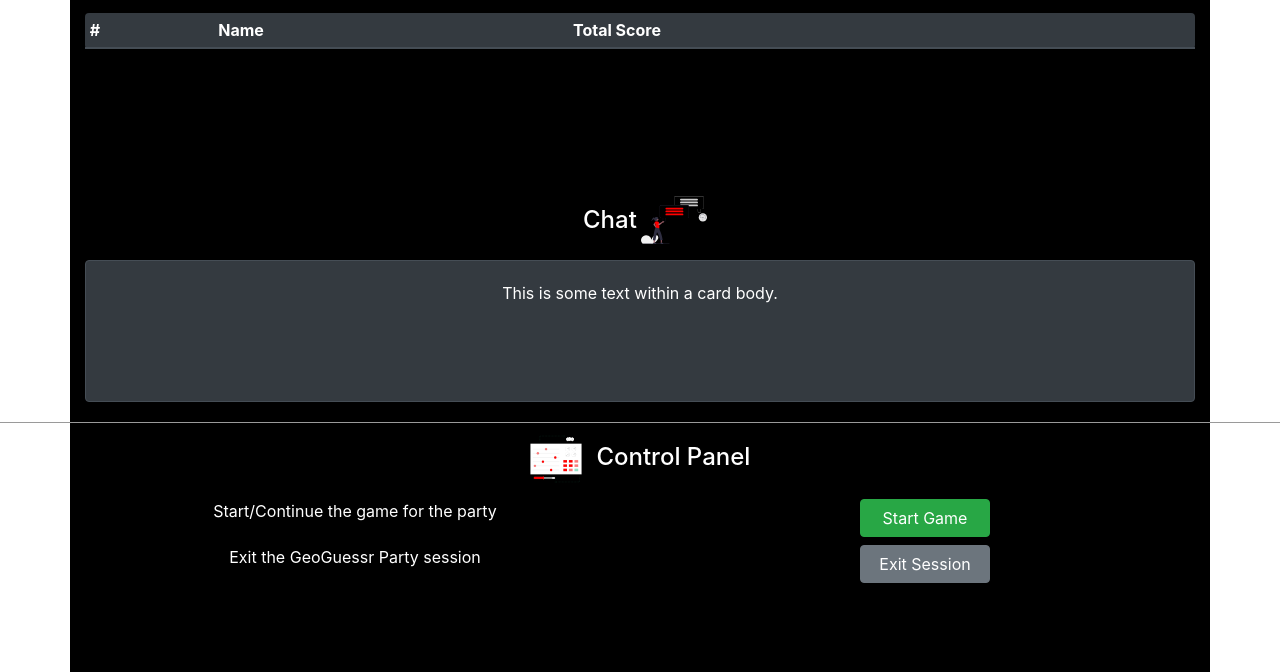
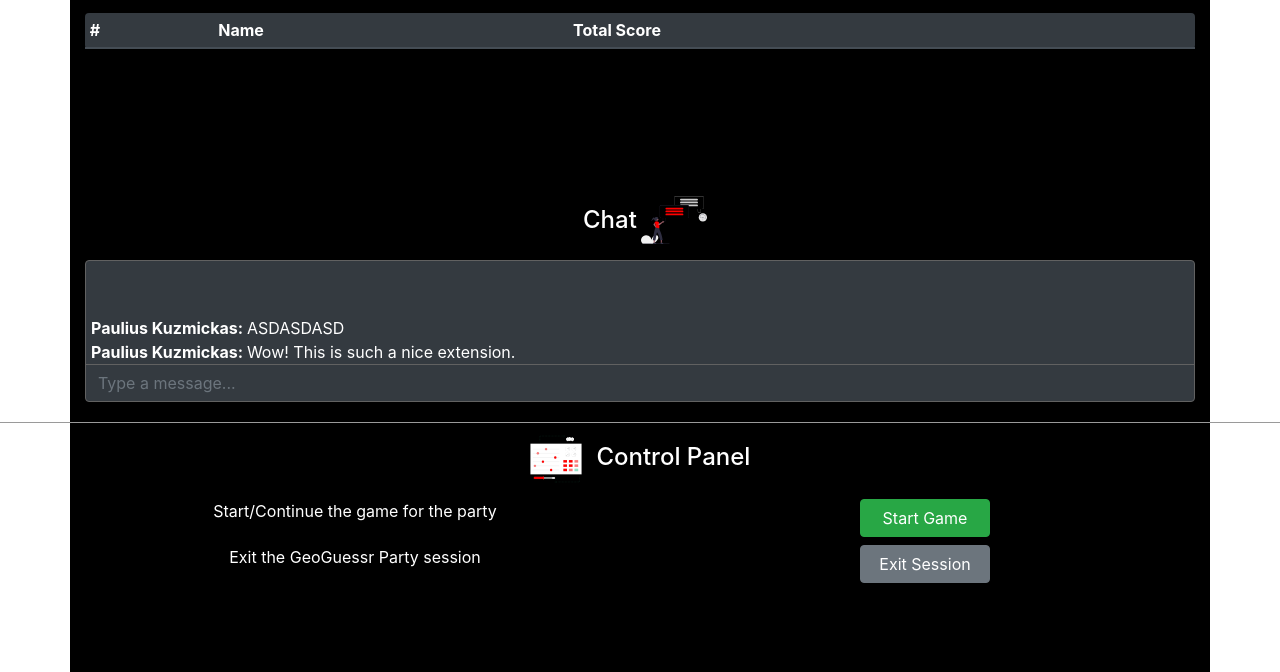
Before and after one commit to pkuzmickas/geoguessr-party, a browser extension: page panel/panel.html in a window 1280 px wide. Shown: the part 128-800 px from the top of the page. Drawn offline with nearby package versions, Linux system fonts and the light colour scheme.

Commit message:
Chat styling

```diff
--- a/panel/panel.css
+++ b/panel/panel.css
@@ -43,7 +43,7 @@
     height: 100%;
     background-color: #343a40!important;
     color: white;
-    border: 1px solid #454d55!important;
+    border: 1px solid #616161!important;
 }
 
 .main-container {
@@ -107,3 +107,30 @@
 .chat-row {
     height: calc(100% - 6rem);
 }
+
+#chatInput {
+    color: white;
+    background: #343a40!important;
+    border: none;
+    border-top: 1px solid #616161;
+    border-radius: 0;
+    border-bottom-left-radius: 5px;
+    border-bottom-right-radius: 5px;
+}
+
+.chat-content {
+    height: calc(100% - 35px);
+    display: flex;
+    flex-direction: column-reverse;
+}
+
+.form-control:focus {
+    box-shadow: none!important;
+}
+
+.chat-message {
+    text-align: left;
+    /* align-self: flex-end; */
+    margin-left: 5px;
+    margin-right: 5px;
+}
--- a/panel/panel.html
+++ b/panel/panel.html
@@ -52,9 +52,19 @@
           <div class="row chat-row">
             <div class="col">
               <div class="card chat">
-                <div class="card-body">
-                  This is some text within a card body.
-                </div>
+                <!-- <div class="card-body"> -->
+                  <div class="chat-content">
+                    <div class="chat-message">
+                      <b>Paulius Kuzmickas: </b>
+                      Wow! This is such a nice extension.
+                    </div>
+                    <div class="chat-message">
+                      <b>Paulius Kuzmickas: </b>
+                      ASDASDASD
+                    </div>
+                  </div>
+                  <input class="form-control" type="text" placeholder="Type a message..." id="chatInput">
+                <!-- </div> -->
               </div>
             </div>
           </div>
```
